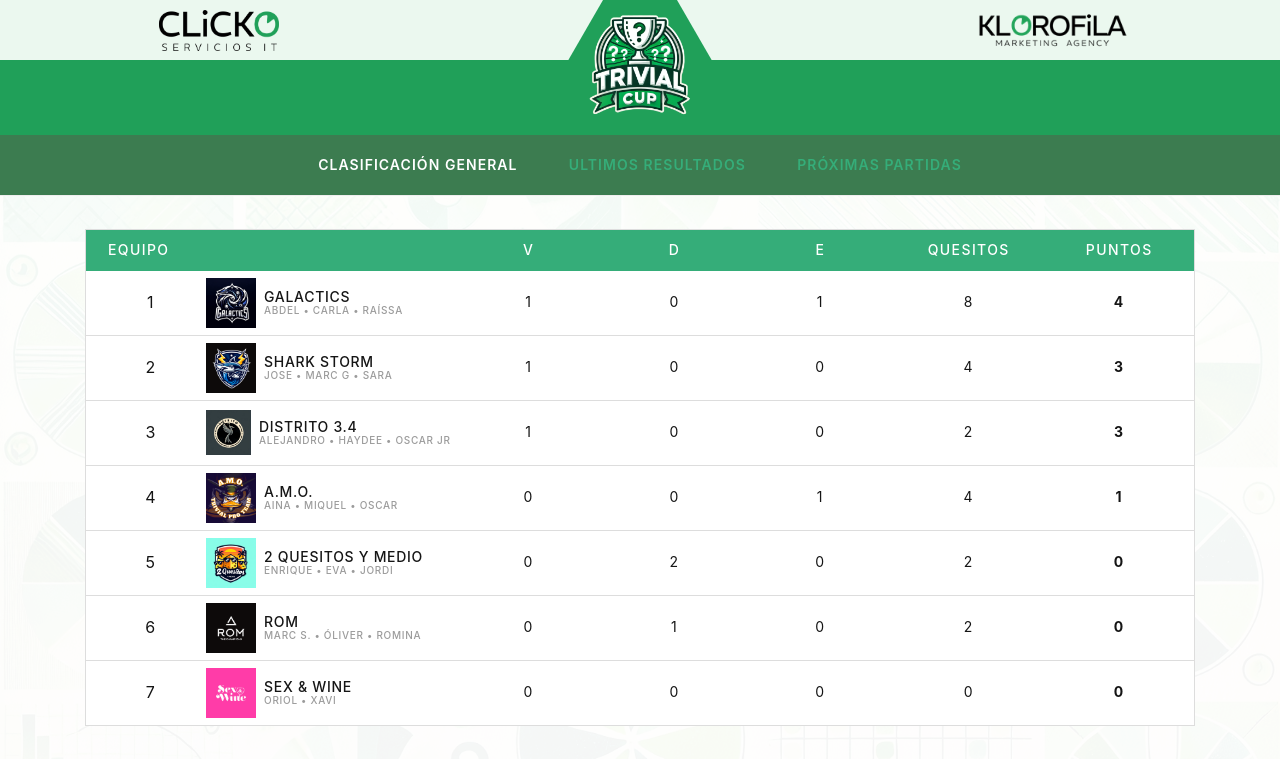
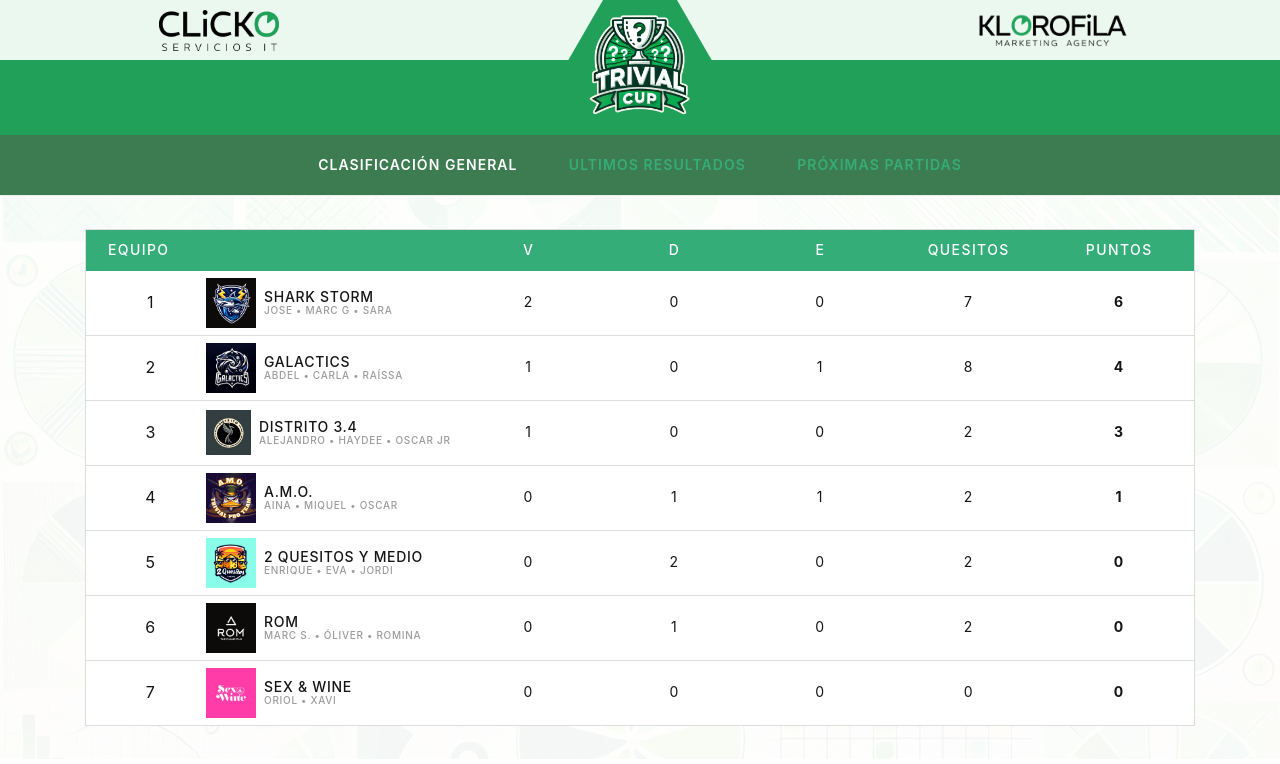
Before and after one commit to raissalsv/clicko-trivial, a plain HTML site: page site/index.html in a window 1280 px wide. Drawn offline with nearby package versions, Linux system fonts and the light colour scheme.

Commit message:
Update index.html

```diff
--- a/site/index.html
+++ b/site/index.html
@@ -180,8 +180,25 @@
                             </tr>
                             </thead>
                             <tbody>
+                               <tr>
+                                <td><span>1</span></td>
+                                <td class="team-inline">
+                                    <div class="team-figure"><img src="images/trivial/logos_teams/shark.png" alt=""  style="background-color: #0D0A0A"
+                                                                  width="50" height="50"/>
+                                    </div>
+                                    <div class="team-title">
+                                        <div class="team-name">Shark Storm</div>
+                                        <div class="team-country">Jose • Marc G • Sara</div>
+                                    </div>
+                                </td>
+                                <td>2</td>
+                                <td>0</td>
+                                <td>0</td>
+                                <td>7</td>
+                                <td><b>6</b></td>
+                            </tr>
                                  <tr>
-                                <td><span>1</span></td>
+                                <td><span>2</span></td>
                                 <td class="team-inline">
                                     <div class="team-figure"><img src="images/trivial/logos_teams/galactics.png" alt=""
                                                                   width="50" height="50"/>
@@ -196,23 +213,6 @@
                                 <td>1</td>
                                 <td>8</td>
                                 <td><b>4</b></td>
-                            </tr>
-                            <tr>
-                                <td><span>2</span></td>
-                                <td class="team-inline">
-                                    <div class="team-figure"><img src="images/trivial/logos_teams/shark.png" alt=""  style="background-color: #0D0A0A"
-                                                                  width="50" height="50"/>
-                                    </div>
-                                    <div class="team-title">
-                                        <div class="team-name">Shark Storm</div>
-                                        <div class="team-country">Jose • Marc G • Sara</div>
-                                    </div>
-                                </td>
-                                <td>1</td>
-                                <td>0</td>
-                                <td>0</td>
-                                <td>4</td>
-                                <td><b>3</b></td>
                             </tr>
                             <tr>
                                 <td><span>3</span></td>
@@ -243,9 +243,9 @@
                                     </div>
                                 </td>
                                 <td>0</td>
-                                <td>0</td>
                                 <td>1</td>
-                                <td>4</td>
+                                <td>1</td>
+                                <td>2</td>
                                 <td><b>1</b></td>
                             </tr>
 
```
